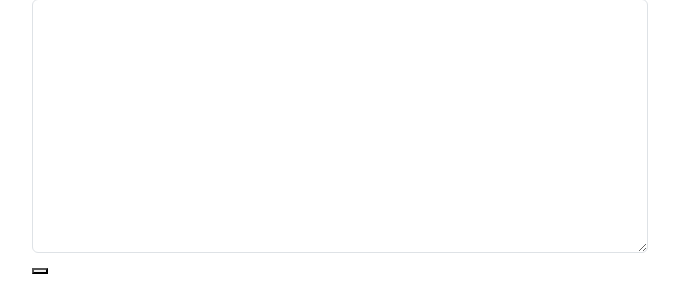
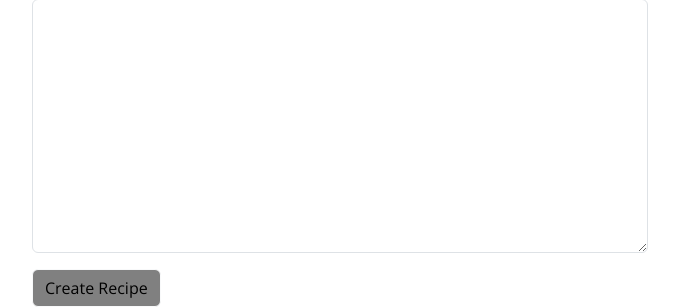
Before and after one commit to jp-clarke/everybodys-recipes, a Django app: page /create_recipe_form/ in a window 1280 px wide. Shown: the part 849-1156 px from the top of the page, without its empty margins (300-979 px from the left). Before the commit the page ends 1123 px from the top, so only its background shows below. Run offline with Django 3.2, Linux system fonts and the light colour scheme; the visitor is signed in with stand-in values (Sample User, id 1); parts of the project's set-up code (start-up, migrations or seed data) failed here and were passed over; some libraries are stand-ins or nearby versions.

Commit message:
Update button styling

```diff
--- a/static/css/style.css
+++ b/static/css/style.css
@@ -13,7 +13,10 @@ h6 {
 
 .btn {
     z-index: 1;
-    background-color: white;
+}
+
+.btn-light {
+    background-color: grey !important;
 }
 
 .navbar {
--- a/templates/comment_confirm_delete.html
+++ b/templates/comment_confirm_delete.html
@@ -13,7 +13,7 @@ Delete Comment
                 {% csrf_token %}
                 <h5>Are you sure you want to delete this comment?</h5>
                 <p>{{ comment.body }}</p>
-                <input type="submit" value="Confirm">
+                <button class="btn btn-light mt-3" type="submit" value="Confirm">Confirm</button>
             </form>
         </div>
     </div>
--- a/templates/comment_update_form.html
+++ b/templates/comment_update_form.html
@@ -12,7 +12,7 @@ Edit Comment
             <form method="post">{% csrf_token %}
                 {{ form.body }}
                 <br>
-                <input type="submit" value="Update">
+                <button class="btn btn-light mt-3" type="submit" value="Update">Update</button>
             </form>
         </div>
     </div>
--- a/templates/create_recipe_form.html
+++ b/templates/create_recipe_form.html
@@ -13,7 +13,7 @@ Create Recipe
         <div class="col-sm-8 col-md-6 mt-3">
             <form method="post" enctype="multipart/form-data">{% csrf_token %}
                 {{ form | crispy }}
-                <button type="submit" value="Save">
+                <button class="btn btn-light mt-3" type="submit" value="Save">Create Recipe</button>
             </form>
         </div>
     </div>
--- a/templates/index.html
+++ b/templates/index.html
@@ -47,10 +47,10 @@ All Recipes
     <nav aria-label="Page navigation">
         <ul class="pagination justify-content-center">
             {% if page_obj.has_previous %}
-            <li><a href="?page={{ page_obj.previous_page_number }}" class="page-link">&laquo; PREV </a></li>
+            <li><a href="?page={{ page_obj.previous_page_number }}" class="btn btn-light">&laquo; PREV </a></li>
             {% endif %}
             {% if page_obj.has_next %}
-            <li><a href="?page={{ page_obj.next_page_number }}" class="page-link"> NEXT &raquo;</a></li>
+            <li><a href="?page={{ page_obj.next_page_number }}" class="btn btn-light"> NEXT &raquo;</a></li>
             {% endif %}
         </ul>
     </nav>
--- a/templates/recipe_detail.html
+++ b/templates/recipe_detail.html
@@ -119,7 +119,7 @@
                                 <button class="btn btn-light mt-3" type="submit">Submit</button>
                             </form>
                         {% else %}
-                        <h5><a class="btn" href="{% url 'account_login' %}">Sign in</a> to comment</h5>
+                        <h5><a class="btn btn-light mt-3" href="{% url 'account_login' %}">Sign in</a> to comment</h5>
                         {% endif %}
                     </div>
                 </div>
```
